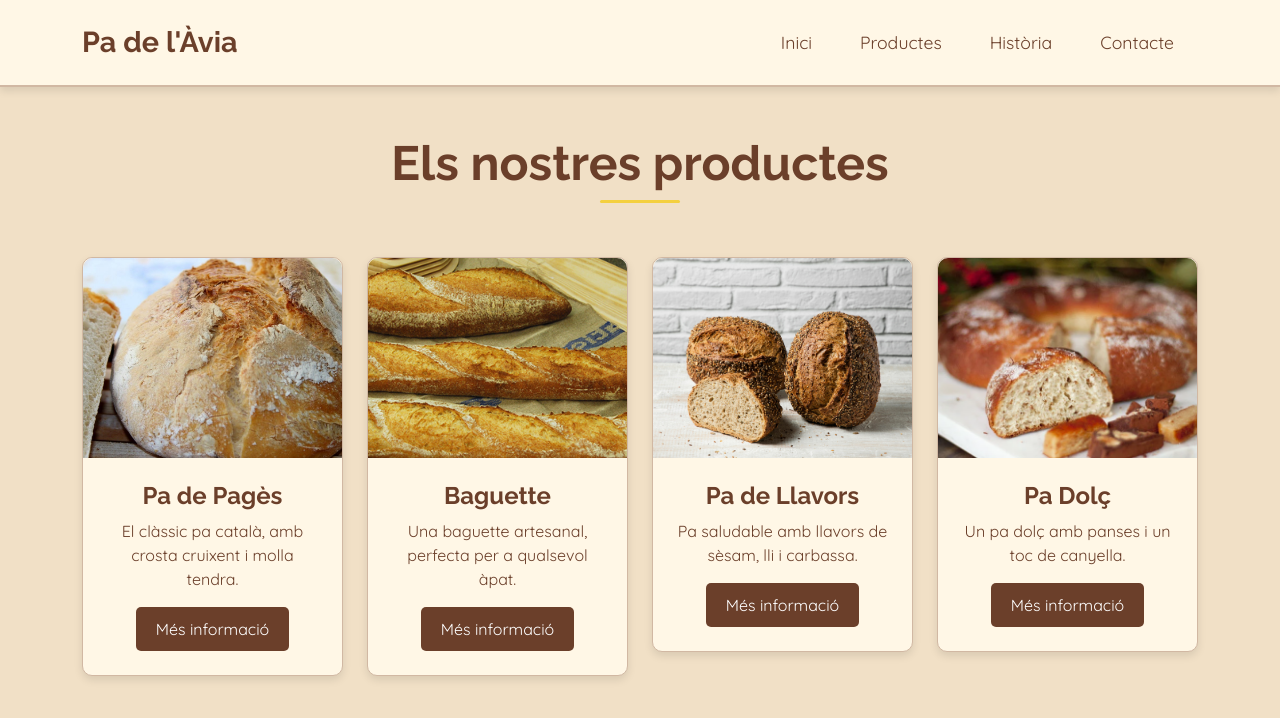
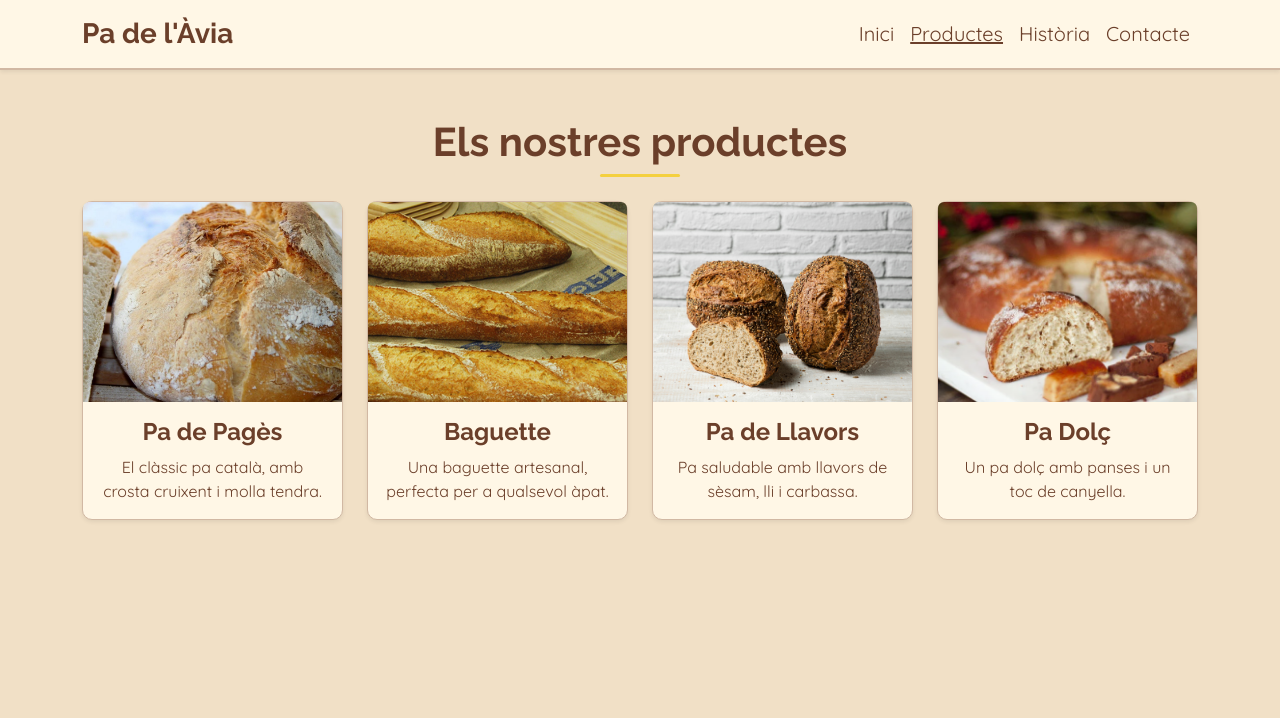
Before and after one commit to PauGuijarro/WidgetsAriaBootstrap_EricMPauG, a plain HTML site: page productes.html in a window 1280 px wide. Drawn offline with nearby package versions, Linux system fonts and the light colour scheme.

Commit message:
estils modificats per utilitzar bootstrap

```diff
--- a/productes.html
+++ b/productes.html
@@ -7,180 +7,50 @@
     <link href="https://cdn.jsdelivr.net/npm/bootstrap@5.3.0/dist/css/bootstrap.min.css" rel="stylesheet">
     <link href="https://fonts.googleapis.com/css2?family=Quicksand:wght@400;500;700&family=Raleway:wght@400;700&display=swap" rel="stylesheet">
     <style>
-        :root {
-            --bread-warm: #f1e0c6;    /* Tono cálido, similar al color del pan */
-            --bread-light: #fff7e6;   /* Color claro y suave, como el pan casero */
-            --bread-brown: #6b3f2a;   /* Marrón oscuro, como el pan recién horneado */
-            --bread-gold: #f4d03f;    /* Daurat per a detalls */
-            --bread-dark-gold: #d4ac0d; /* Daurat fosc per a hover */
-            --bread-border: #d1b8a3;  /* Color de les vores */
-        }
-
         body {
             font-family: 'Quicksand', sans-serif;
-            background-color: var(--bread-warm);
+            background-color: #f1e0c6; /* Tono cálido, similar al color del pan */
             margin: 0;
             padding: 0;
         }
 
         /* Barra de navegació */
-        .navbar {
-            background-color: var(--bread-light);
-            padding: 1rem 2rem;
-            position: sticky;
-            top: 0;
-            z-index: 1000;
-            border-bottom: 2px solid var(--bread-border);
-            box-shadow: 0 4px 8px rgba(0, 0, 0, 0.1);
-        }
-
-        .navbar-brand {
-            font-family: 'Raleway', sans-serif;
-            font-size: 1.8rem;
-            font-weight: 700;
-            color: var(--bread-brown) !important;
-            transition: color 0.3s;
-        }
-
-        .navbar-brand:hover {
-            color: var(--bread-gold) !important;
-        }
-
-        .nav-link {
-            font-family: 'Quicksand', sans-serif;
-            font-size: 1.1rem;
-            color: var(--bread-brown) !important;
-            margin: 0 1rem;
-            position: relative;
-            transition: color 0.3s;
-        }
-
-        .nav-link::after {
-            content: '';
-            position: absolute;
-            width: 0;
-            height: 2px;
-            background: var(--bread-gold);
-            bottom: -5px;
-            left: 0;
-            transition: width 0.3s ease-in-out;
-        }
-
-        .nav-link:hover::after {
-            width: 100%;
-        }
-
+        .navbar-brand:hover,
         .nav-link:hover {
-            color: var(--bread-gold) !important;
+            color: #f4d03f !important;
         }
 
         /* Títol principal */
-        h1 {
-            font-family: 'Raleway', sans-serif;
-            font-size: 3rem;
-            font-weight: 700;
-            color: var(--bread-brown);
-            text-align: center;
-            margin: 2rem 0;
-            position: relative;
+        .title-underline {
+            width: 80px;
+            height: 3px;
+            background: #f4d03f;
+            border-radius: 2px;
+            margin: 0 auto;
         }
 
-        h1::before {
-            content: '';
-            position: absolute;
-            width: 80px;
-            height: 3px;
-            background: var(--bread-gold);
-            bottom: -10px;
-            left: 50%;
-            transform: translateX(-50%);
-            border-radius: 2px;
-        }
-
-        /* Secció de productes */
-        .products-section {
-            padding: 2rem 0;
-        }
-
-        .product-card {
-            background-color: var(--bread-light);
-            border: 1px solid var(--bread-border);
-            border-radius: 10px;
-            box-shadow: 0 4px 8px rgba(0, 0, 0, 0.1);
-            transition: transform 0.3s ease, box-shadow 0.3s ease;
-            margin-bottom: 2rem;
-        }
-
+        /* Targetes de productes */
         .product-card:hover {
             transform: translateY(-5px);
             box-shadow: 0 8px 16px rgba(0, 0, 0, 0.15);
-        }
-
-        .product-card img {
-            width: 100%;
-            height: 200px;
-            object-fit: cover;
-            border-top-left-radius: 10px;
-            border-top-right-radius: 10px;
-        }
-
-        .product-card .card-body {
-            padding: 1.5rem;
-            text-align: center;
-        }
-
-        .product-card h5 {
-            font-family: 'Raleway', sans-serif;
-            font-size: 1.5rem;
-            font-weight: 700;
-            color: var(--bread-brown);
-            margin-bottom: 0.5rem;
-        }
-
-        .product-card p {
-            font-family: 'Quicksand', sans-serif;
-            font-size: 1rem;
-            color: var(--bread-brown);
-            margin-bottom: 1rem;
-        }
-
-        .product-card .btn {
-            background-color: var(--bread-brown);
-            color: white;
-            padding: 10px 20px;
-            border: none;
-            border-radius: 5px;
-            font-family: 'Quicksand', sans-serif;
-            font-size: 1rem;
-            transition: background-color 0.3s;
-        }
-
-        .product-card .btn:hover {
-            background-color: var(--bread-gold);
-            color: var(--bread-brown);
-        }
-
-        .product-card .btn:focus {
-            outline: 3px solid var(--bread-gold);
-            outline-offset: 2px;
         }
     </style>
 </head>
 <body>
     <!-- Nav Bar -->
-    <nav class="navbar navbar-expand-lg" aria-label="Menú de Pa de l'Àvia">
+    <nav class="navbar navbar-expand-lg shadow-sm" style="background-color: #fff7e6; border-bottom: 2px solid #d1b8a3;" aria-label="Menú de Pa de l'Àvia">
         <div class="container">
-            <a class="navbar-brand" href="index.html">Pa de l'Àvia</a>
+            <a class="navbar-brand font-raleway fw-bold fs-3" href="index.html" style="color: #6b3f2a; font-family: 'Raleway', sans-serif;">Pa de l'Àvia</a>
             <button class="navbar-toggler" type="button" data-bs-toggle="collapse" data-bs-target="#breadNav"
                 aria-controls="breadNav" aria-expanded="false" aria-label="Mostra o amaga el menú de navegació">
                 <span class="navbar-toggler-icon"></span>
             </button>
             <div class="collapse navbar-collapse" id="breadNav">
                 <ul class="navbar-nav ms-auto">
-                    <li class="nav-item"><a class="nav-link" href="index.html">Inici</a></li>
-                    <li class="nav-item"><a class="nav-link active" href="productes.html" aria-current="page">Productes</a></li>
-                    <li class="nav-item"><a class="nav-link" href="historia.html">Història</a></li>
-                    <li class="nav-item"><a class="nav-link" href="contacte.html">Contacte</a></li>
+                    <li class="nav-item"><a class="nav-link fs-5" href="index.html" style="color: #6b3f2a;">Inici</a></li>
+                    <li class="nav-item"><a class="nav-link active fs-5 text-decoration-underline" href="productes.html" style="color: #6b3f2a;" aria-current="page">Productes</a></li>
+                    <li class="nav-item"><a class="nav-link fs-5" href="historia.html" style="color: #6b3f2a;">Història</a></li>
+                    <li class="nav-item"><a class="nav-link fs-5" href="contacte.html" style="color: #6b3f2a;">Contacte</a></li>
                 </ul>
             </div>
         </div>
@@ -188,52 +58,49 @@
 
     <!-- Contingut principal -->
     <main class="container my-5">
-        <h1>Els nostres productes</h1>
+        <h1 class="text-center font-raleway fw-bold fs-1" style="color: #6b3f2a; font-family: 'Raleway', sans-serif;">Els nostres productes</h1>
+        <div class="title-underline mt-2"></div>
 
         <!-- Secció de productes -->
-        <section class="products-section">
+        <section class="py-4">
             <div class="row">
                 <!-- Pa de pagès -->
                 <div class="col-md-6 col-lg-3">
-                    <div class="product-card" role="article" aria-labelledby="pa-pages-title">
-                        <img src="paPages.jpeg" alt="Pa de pagès acabat de fer, amb crosta cruixent i molla tendra">
-                        <div class="card-body">
-                            <h5 id="pa-pages-title">Pa de Pagès</h5>
-                            <p>El clàssic pa català, amb crosta cruixent i molla tendra.</p>
-                            <a href="#pa-pages" class="btn" aria-label="Més informació sobre el Pa de Pagès">Més informació</a>
+                    <div class="product-card card shadow-sm mb-4" style="background-color: #fff7e6; border: 1px solid #d1b8a3; border-radius: 10px;" role="article" aria-labelledby="pa-pages-title">
+                        <img src="paPages.jpeg" class="card-img-top rounded-top" style="height: 200px; object-fit: cover;" alt="Pa de pagès acabat de fer, amb crosta cruixent i molla tendra">
+                        <div class="card-body text-center">
+                            <h5 id="pa-pages-title" class="card-title font-raleway fw-bold fs-4" style="color: #6b3f2a; font-family: 'Raleway', sans-serif;">Pa de Pagès</h5>
+                            <p class="card-text" style="color: #6b3f2a;">El clàssic pa català, amb crosta cruixent i molla tendra.</p>
                         </div>
                     </div>
                 </div>
                 <!-- Baguette -->
                 <div class="col-md-6 col-lg-3">
-                    <div class="product-card" role="article" aria-labelledby="baguette-title">
-                        <img src="baguette.jpg" alt="Baguette artesanal, daurada i cruixent">
-                        <div class="card-body">
-                            <h5 id="baguette-title">Baguette</h5>
-                            <p>Una baguette artesanal, perfecta per a qualsevol àpat.</p>
-                            <a href="#baguette" class="btn" aria-label="Més informació sobre la Baguette">Més informació</a>
+                    <div class="product-card card shadow-sm mb-4" style="background-color: #fff7e6; border: 1px solid #d1b8a3; border-radius: 10px;" role="article" aria-labelledby="baguette-title">
+                        <img src="baguette.jpg" class="card-img-top rounded-top" style="height: 200px; object-fit: cover;" alt="Baguette artesanal, daurada i cruixent">
+                        <div class="card-body text-center">
+                            <h5 id="baguette-title" class="card-title font-raleway fw-bold fs-4" style="color: #6b3f2a; font-family: 'Raleway', sans-serif;">Baguette</h5>
+                            <p class="card-text" style="color: #6b3f2a;">Una baguette artesanal, perfecta per a qualsevol àpat.</p>
                         </div>
                     </div>
                 </div>
                 <!-- Pa de llavors -->
                 <div class="col-md-6 col-lg-3">
-                    <div class="product-card" role="article" aria-labelledby="pa-llavors-title">
-                        <img src="paLlavors.jpg" alt="Pa de llavors variades amb sèsam, lli i carbassa">
-                        <div class="card-body">
-                            <h5 id="pa-llavors-title">Pa de Llavors</h5>
-                            <p>Pa saludable amb llavors de sèsam, lli i carbassa.</p>
-                            <a href="#pa-llavors" class="btn" aria-label="Més informació sobre el Pa de Llavors">Més informació</a>
+                    <div class="product-card card shadow-sm mb-4" style="background-color: #fff7e6; border: 1px solid #d1b8a3; border-radius: 10px;" role="article" aria-labelledby="pa-llavors-title">
+                        <img src="paLlavors.jpg" class="card-img-top rounded-top" style="height: 200px; object-fit: cover;" alt="Pa de llavors variades amb sèsam, lli i carbassa">
+                        <div class="card-body text-center">
+                            <h5 id="pa-llavors-title" class="card-title font-raleway fw-bold fs-4" style="color: #6b3f2a; font-family: 'Raleway', sans-serif;">Pa de Llavors</h5>
+                            <p class="card-text" style="color: #6b3f2a;">Pa saludable amb llavors de sèsam, lli i carbassa.</p>
                         </div>
                     </div>
                 </div>
                 <!-- Pa dolç -->
                 <div class="col-md-6 col-lg-3">
-                    <div class="product-card" role="article" aria-labelledby="pa-dolc-title">
-                        <img src="paDolc.png" alt="Pa dolç amb panses i un toc de canyella">
-                        <div class="card-body">
-                            <h5 id="pa-dolc-title">Pa Dolç</h5>
-                            <p>Un pa dolç amb panses i un toc de canyella.</p>
-                            <a href="#pa-dolc" class="btn" aria-label="Més informació sobre el Pa Dolç">Més informació</a>
+                    <div class="product-card card shadow-sm mb-4" style="background-color: #fff7e6; border: 1px solid #d1b8a3; border-radius: 10px;" role="article" aria-labelledby="pa-dolc-title">
+                        <img src="paDolc.png" class="card-img-top rounded-top" style="height: 200px; object-fit: cover;" alt="Pa dolç amb panses i un toc de canyella">
+                        <div class="card-body text-center">
+                            <h5 id="pa-dolc-title" class="card-title font-raleway fw-bold fs-4" style="color: #6b3f2a; font-family: 'Raleway', sans-serif;">Pa Dolç</h5>
+                            <p class="card-text" style="color: #6b3f2a;">Un pa dolç amb panses i un toc de canyella.</p>
                         </div>
                     </div>
                 </div>
```
Also changed, not shown: index.html (+46 -132 lines).
